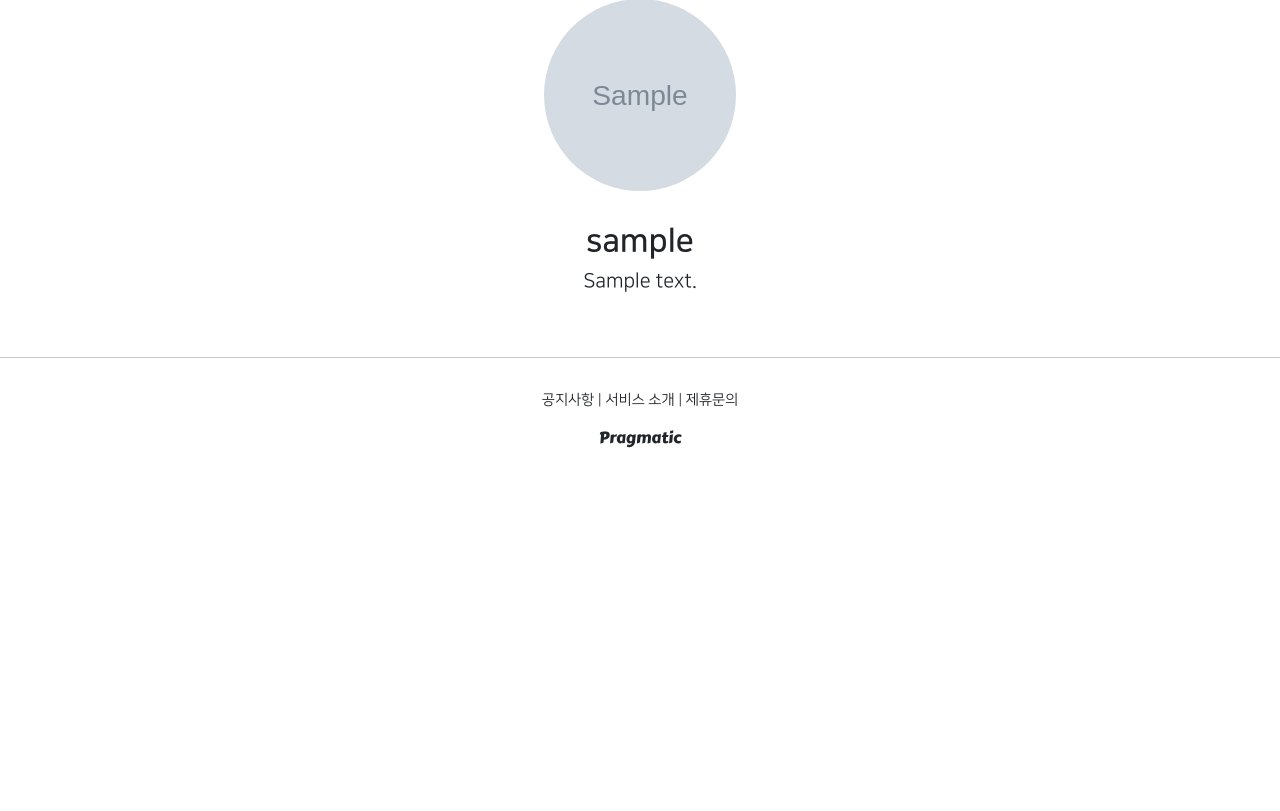
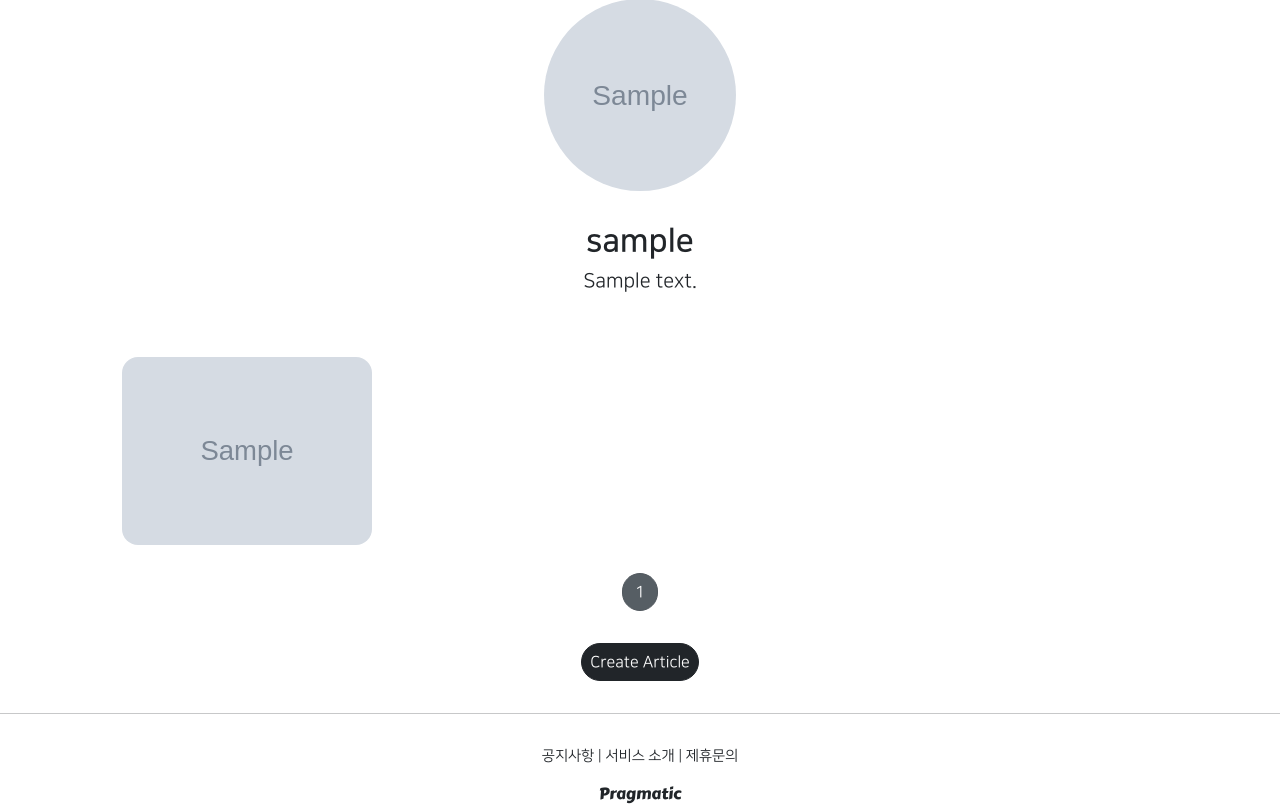
Before and after one commit to wngkfla01/example, a Django app: page /accounts/detail/1 in a window 1280 px wide. Shown: the part 218-1029 px from the top of the page. Before the commit the page ends 666 px from the top, so only its background shows below. Run offline with Django 3.2, Linux system fonts and the light colour scheme; tables that the repository leaves empty hold one stand-in row (values such as "Sample post"); grey boxes marked "Sample" are stand-in pictures; some libraries are stand-ins or nearby versions.

Commit message:
django course 41

```diff
--- a/accountapp/templates/accountapp/detail.html
+++ b/accountapp/templates/accountapp/detail.html
@@ -45,6 +45,9 @@
         </a>
         {% endif %}
     </div>
+    <div>
+        {% include 'snippets/list_fragment.html' with article_list=object_list %}
+    </div>
 </div>
 
 {% endblock %}
--- a/accountapp/views.py
+++ b/accountapp/views.py
@@ -8,10 +8,12 @@ from django.shortcuts import render
 from django.urls import reverse, reverse_lazy
 from django.utils.decorators import method_decorator
 from django.views.generic import CreateView, DetailView, UpdateView, DeleteView
+from django.views.generic.list import MultipleObjectMixin
 
 from accountapp.decorators import account_ownership_required
 from accountapp.forms import AccountUpdateForm
 from accountapp.models import HelloWorld
+from articleapp.models import Article
 
 has_ownership = [account_ownership_required, login_required]
 
@@ -39,10 +41,16 @@ class AccountCreateView(CreateView):
     template_name = 'accountapp/create.html'
 
 
-class AccountDetailView(DetailView):
+class AccountDetailView(DetailView, MultipleObjectMixin):
     model = User
     context_object_name = 'target_user'
     template_name = 'accountapp/detail.html'
+
+    paginate_by = 25
+
+    def get_context_data(self, **kwargs):
+        object_list = Article.objects.filter(writer=self.get_object())
+        return super(AccountDetailView, self).get_context_data(object_list=object_list, **kwargs)
 
 
 @method_decorator(has_ownership, 'get')
--- a/articleapp/forms.py
+++ b/articleapp/forms.py
@@ -6,4 +6,4 @@ from articleapp.models import Article
 class ArticleCreationForm(ModelForm):
     class Meta:
         model = Article
-        fields = ['title', 'image', 'content']
+        fields = ['title', 'image', 'project', 'content']
--- a/articleapp/models.py
+++ b/articleapp/models.py
@@ -2,11 +2,14 @@ from django.contrib.auth.models import User
 from django.db import models
 
 # Create your models here.
-from django.db.models import Model
+
+from projectapp.models import Project
+
 
 
 class Article(models.Model):
     writer = models.ForeignKey(User, on_delete=models.SET_NULL, related_name='article', null=True)
+    project = models.ForeignKey(Project, on_delete=models.SET_NULL, related_name='article', null=True)
 
     title = models.CharField(max_length=200, null=True)
     image = models.ImageField(upload_to='article/', null=False)
--- a/projectapp/templates/projectapp/detail.html
+++ b/projectapp/templates/projectapp/detail.html
@@ -13,6 +13,9 @@
             {{ target_project.description }}
         </h5>
     </div>
+    <div>
+        {% include 'snippets/list_fragment.html' with article_list=object_list %}
+    </div>
 </div>
 
 {% endblock %}
--- /dev/null
+++ b/templates/snippets/list_fragment.html
@@ -0,0 +1,46 @@
+{% load static %}
+
+<style>
+    .container {
+        padding: 0;
+        margin: 0 auto;
+    }
+    .container a {
+        width: 45%;
+        max-width: 250px;
+    }
+    .container div {
+      display: flex;
+      justify-content: center;
+      align-items: center;
+      border-radius: 1rem;
+    }
+
+    .container img {
+    width: 100%;
+    border-radius: 1rem;
+    }
+
+
+</style>
+{% if article_list %}
+<div class="container">
+    {% for article in article_list %}
+    <a href="{% url 'articleapp:detail' pk=article.pk %}">
+        {% include 'snippets/card.html' with article=article %}
+    </a>
+    {% endfor %}
+</div>
+<script src="{% static 'js/magicgrid.js' %}"></script>
+{% else %}
+<div class="text-center">
+    <h1>No Articles YET!</h1>
+</div>
+{% endif %}
+
+{% include 'snippets/pagination.html' with page_obj=page_obj %}
+<div style="text-align: center">
+    <a href="{% url 'articleapp:create' %}" class="btn btn-dark rounded-pill mt-3 mb-3 px-2">
+        Create Article
+    </a>
+</div>
```
Also changed, not shown: projectapp/views.py (+9 -1 lines), articleapp/migrations/0002_article_project.py (added), media/article/86ecd97916024e4d001e1f27d8f8cbfe_hVJStj9.jpg (added).
